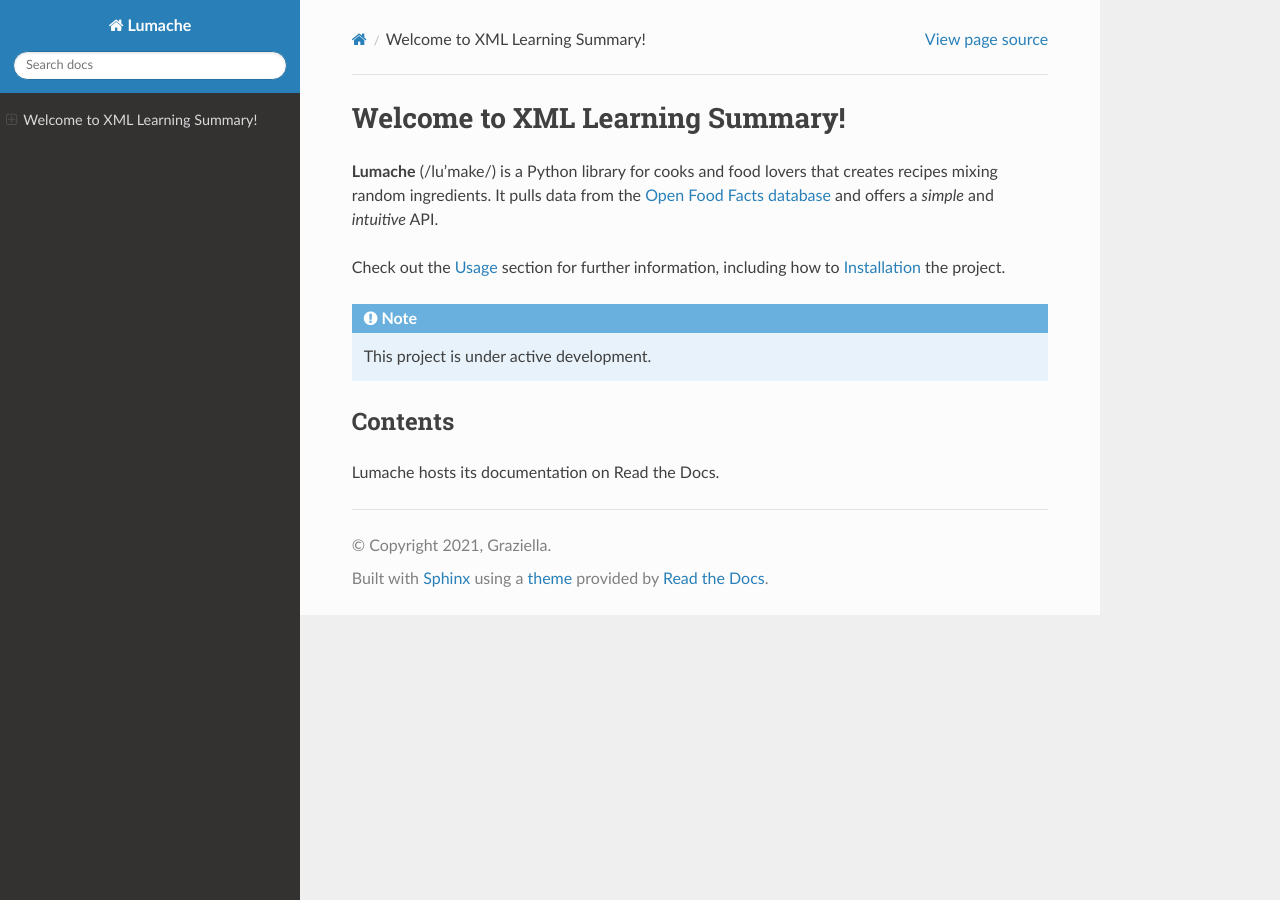
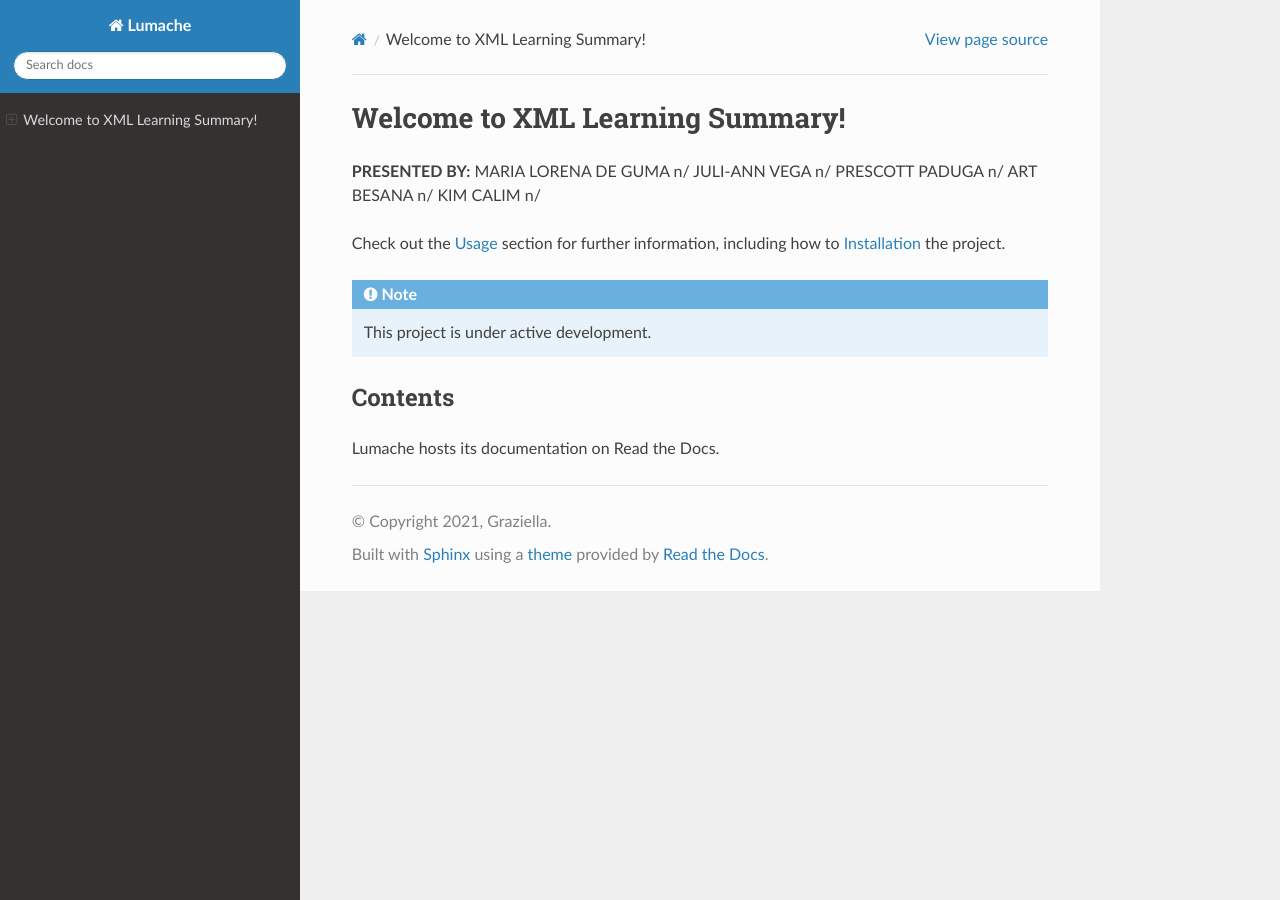
Before and after one commit to riah89294/xml-tutorial, a Sphinx documentation site: the page built from docs/source/index.rst, in a window 1280 px wide. Built offline with Sphinx 7.4.7 and the Read the Docs theme 3.1.0, drawn with Linux system fonts in a browser that asks for light colours; pages that are not in the unit, such as notebooks, are missing from menus.

Commit message:
Update index.rst

```diff
--- a/docs/source/index.rst
+++ b/docs/source/index.rst
@@ -1,10 +1,12 @@
 Welcome to XML Learning Summary!
 ===================================
 
-**Lumache** (/lu'make/) is a Python library for cooks and food lovers
-that creates recipes mixing random ingredients.
-It pulls data from the `Open Food Facts database <https://world.openfoodfacts.org/>`_
-and offers a *simple* and *intuitive* API.
+**PRESENTED BY:**
+MARIA LORENA DE GUMA n/
+JULI-ANN VEGA n/
+PRESCOTT PADUGA n/
+ART BESANA n/
+KIM CALIM n/
 
 Check out the :doc:`usage` section for further information, including
 how to :ref:`installation` the project.
```
